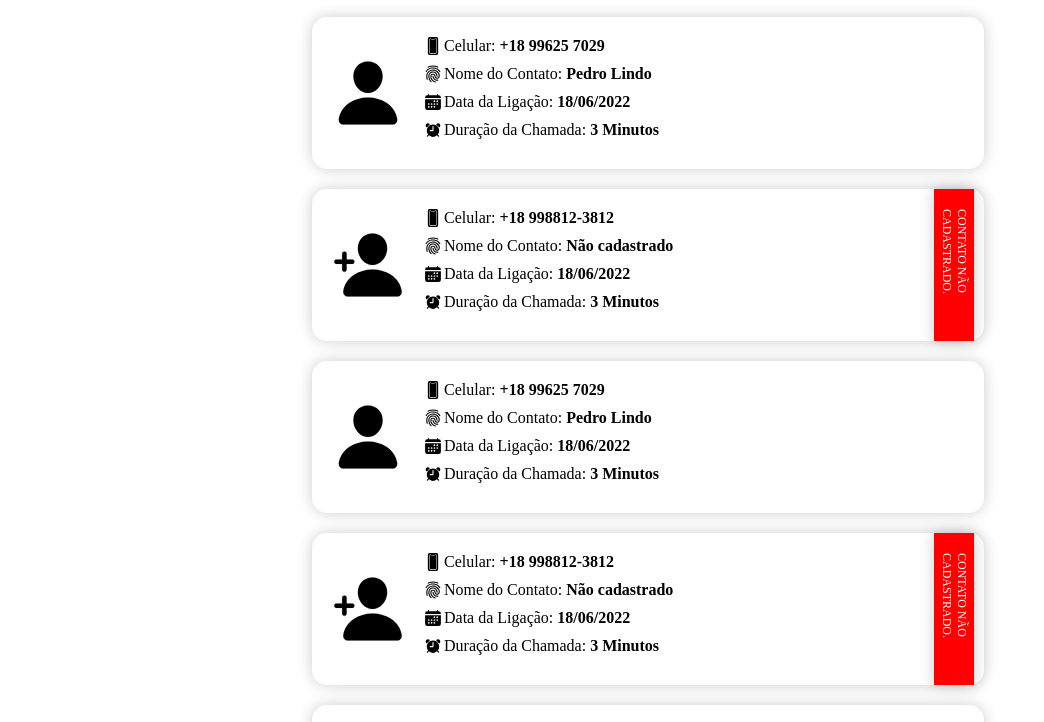
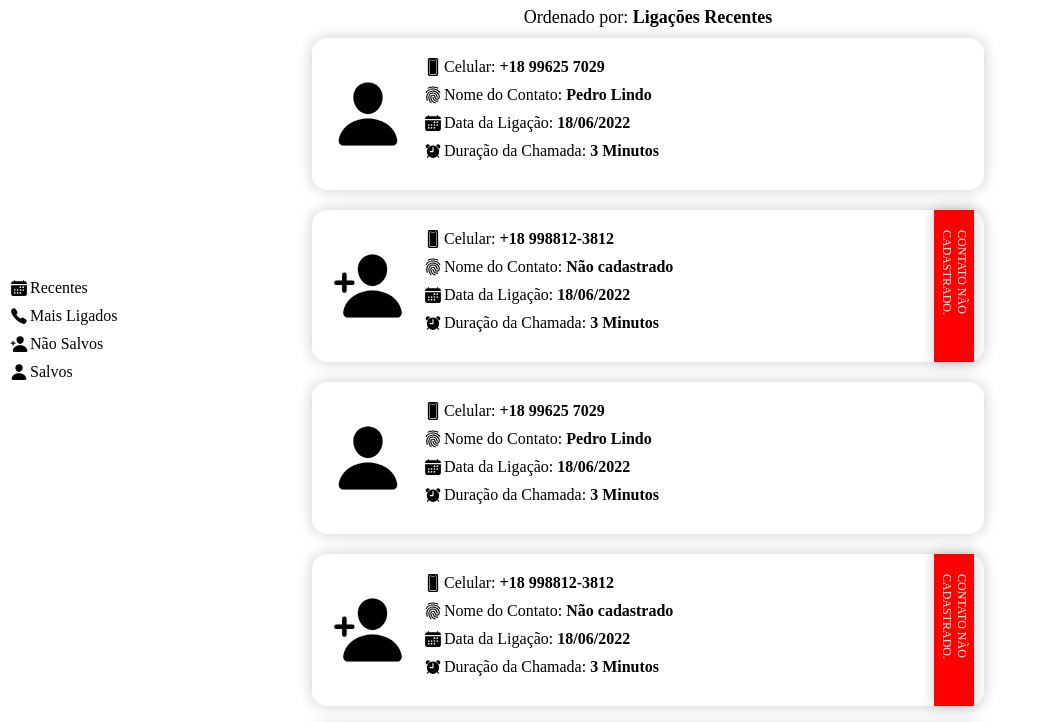
Before and after one commit to Pedro-Hen46/AndromedaDesign, a plain HTML site: page Design/Pages/Ligacoes.html in a window 1280 px wide. Shown: the part 81-803 px from the top of the page, without its empty margins (0-1044 px from the left). Drawn offline with nearby package versions, Linux system fonts and the light colour scheme.

Commit message:
Feature: CallLogs Screen finalized

```diff
--- a/Design/Pages/Ligacoes.html
+++ b/Design/Pages/Ligacoes.html
@@ -24,14 +24,13 @@
       text-transform: uppercase;
       letter-spacing: 2px;
       font-family: "Montserrat";
-      font-weight: 400;
+      font-weight: 600;
     }
     .header {
       display: flex;
       flex-direction: row;
       justify-content: center;
       align-items: center;
-      margin-bottom: 20px;
     }
     ion-icon {
       margin-right: 20px;
@@ -75,7 +74,7 @@
       font-family: "Montserrat";
       font-weight: 300;
     }
-    .info{
+    .info {
       display: flex;
       justify-content: center;
       align-items: center;
@@ -100,11 +99,59 @@
     h6:hover {
       cursor: default;
     }
+
+    .buttons-filter {
+      display: flex;
+      flex-direction: column;
+
+      position: fixed;
+      left: 10px;
+      top: 45%;
+      z-index: 1;
+    }
+    .buttons-filter div{
+      display: flex;
+      align-items: center;
+      margin-bottom: 10px;
+
+      transition: 0.2s linear;
+    }
+    .buttons-filter div:hover{
+      cursor: pointer;
+      font-size: 18px;
+      text-shadow: 0px 0px 10px rgba(0,0,0,0.5);
+    }
+    h5{
+      font-family: 'Montserrat';
+      font-weight: 400;
+      font-size: 18px;
+      margin-top: 10px;
+      margin-bottom: 10px;
+    }
+
   </style>
   <body onload="CallsMap()">
     <div class="header">
       <ion-icon name="call"></ion-icon>
       <h1>Relatório de Ligações Telefônicas</h1>
+    </div>
+    <h5>Ordenado por: <strong>Ligações Recentes</strong></h5>
+    <div class="buttons-filter">
+      <div>
+        <ion-icon class="little-icon" name="calendar"></ion-icon>
+        <span>Recentes</span>
+      </div>
+      <div>
+        <ion-icon class="little-icon" name="call"></ion-icon>
+        <span>Mais Ligados</span>
+      </div>
+      <div>
+        <ion-icon class="little-icon" name="person-add"></ion-icon>
+        <span>Não Salvos</span>
+      </div>
+      <div><ion-icon class="little-icon" name="person"></ion-icon>
+        <span>Salvos</span>
+      </div>
     </div>
     <div class="container-ligacoes">
       <!-- <div class="call">
```
Also changed, not shown: Design/Pages/Extras.html (+2 -0 lines), Design/index.html (+1 -1 lines), Design/src/css/indexAssets/estilos.css (renamed from Design/src/css/MenuAssets/estilos.css, +25 -10 lines). Lines whose indentation alone changed are shown as unchanged.
